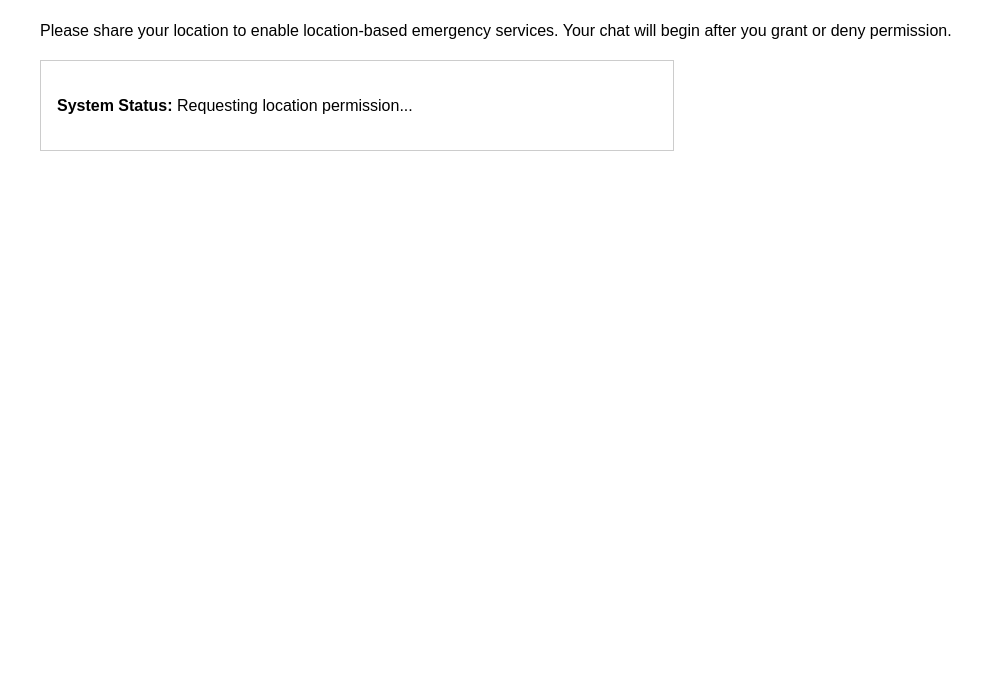
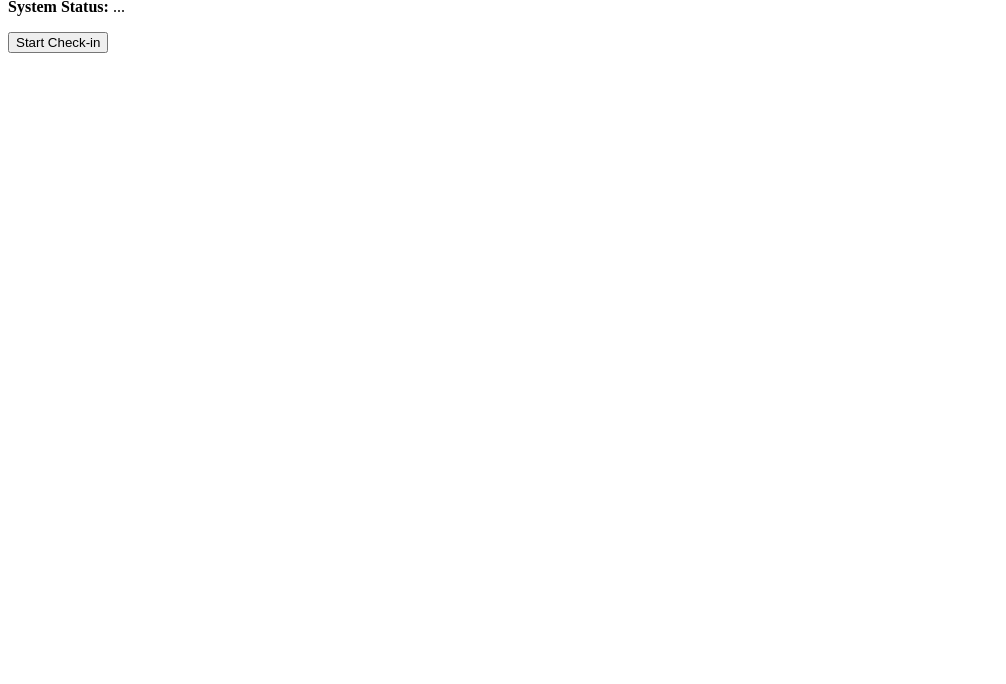
Before and after one commit to ManjunathKrishnappa06/post-op-companion, a plain HTML site: page index.html in a window 1280 px wide. Shown: the part 116-800 px from the top of the page, without its empty margins (0-1006 px from the left). Drawn offline with Linux system fonts and the light colour scheme.

Commit message:
Update index.html

```diff
--- a/index.html
+++ b/index.html
@@ -3,32 +3,29 @@
 <head>
   <title>AI Post-Op Monitoring Agent</title>
   <style>
-    body { font-family: sans-serif; padding: 2em; line-height: 1.6; }
-    #status-container { border: 1px solid #ccc; padding: 1em; max-width: 600px; }
-    #start-button { font-size: 1.2em; padding: 10px 20px; cursor: pointer; display: none; }
-    /* This rule hides the chat bubble until we are ready */
-    df-messenger { display: none; }
+    /* ... your styles ... */
   </style>
+  <!-- The Dialogflow bootstrap script CAN stay in the head -->
+  <script src="https://www.gstatic.com/dialogflow-console/fast/df-messenger/prod/v1/df-messenger.js"></script>
 </head>
 <body>
   <h1>AI Post-Op Monitoring Agent</h1>
-  <p>Please share your location to enable location-based emergency services. Your chat will begin after you grant or deny permission.</p>
-
+  <p>...</p>
   <div id="status-container">
-    <p><strong>System Status:</strong> <span id="location-status">Requesting location permission...</span></p>
+    <p><strong>System Status:</strong> <span id="location-status">...</span></p>
     <button id="start-button">Start Check-in</button>
   </div>
 
-  <!-- The Bootstrap script MUST come before the df-messenger tag -->
-  <script src="https://www.gstatic.com/dialogflow-console/fast/df-messenger/prod/v1/df-messenger.js"></script>
-
-  <!-- The messenger tag is here, but hidden by the style rule above -->
+  <!-- The messenger tag is here, hidden -->
   <df-messenger
     chat-title="Post-Op Monitor"
     agent-id="33519cdf-cd2e-417c-9fa4-de5482015ec5"
     language-code="en"
   ></df-messenger>
 
+  <!-- ========================================================== -->
+  <!-- ===== MOVE YOUR SCRIPT TAG TO THE VERY BOTTOM HERE ===== -->
+  <!-- ========================================================== -->
   <script src="script.js"></script>
 </body>
 </html>
```
